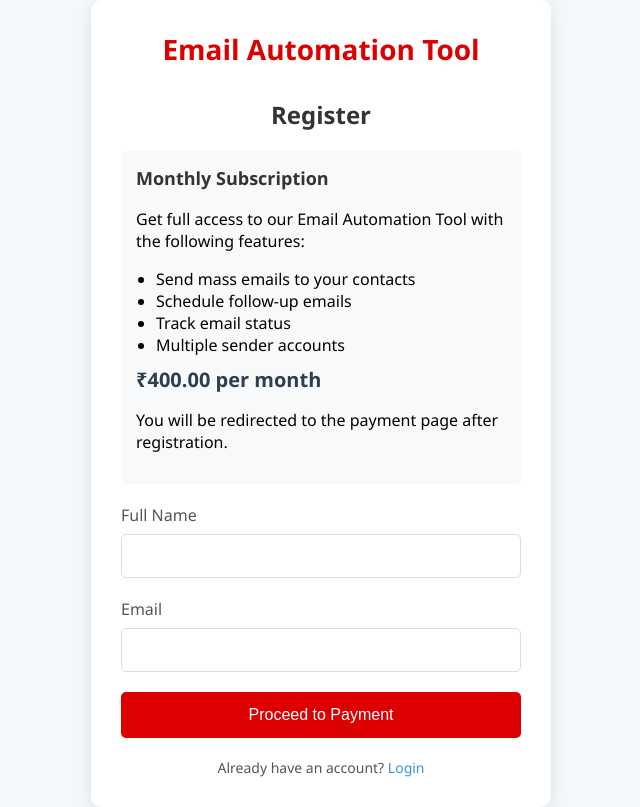
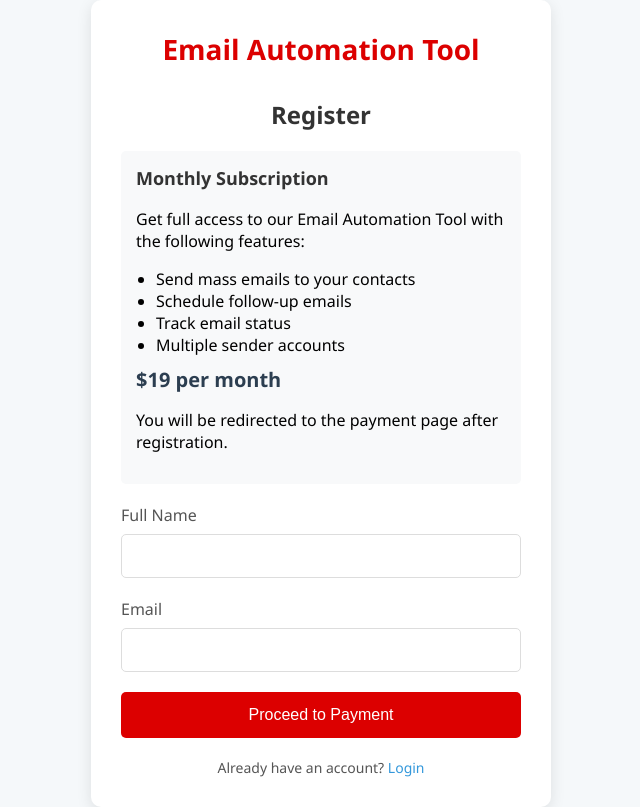
Before and after one commit to dhdev19/emailAutomationToolFlask, a Flask app: page /register in a window 1280 px wide. Shown: the whole page, without its empty margins (319-959 px from the left). Run offline with Flask 3, Linux system fonts and the light colour scheme; some libraries are stand-ins or nearby versions.

Commit message:
Update register.html

```diff
--- a/templates/register.html
+++ b/templates/register.html
@@ -183,7 +183,7 @@
                 <li>Track email status</li>
                 <li>Multiple sender accounts</li>
             </ul>
-            <span class="price">₹400.00 per month</span>
+            <span class="price">$19 per month</span>
             <p>You will be redirected to the payment page after registration.</p>
         </div>
 
```
